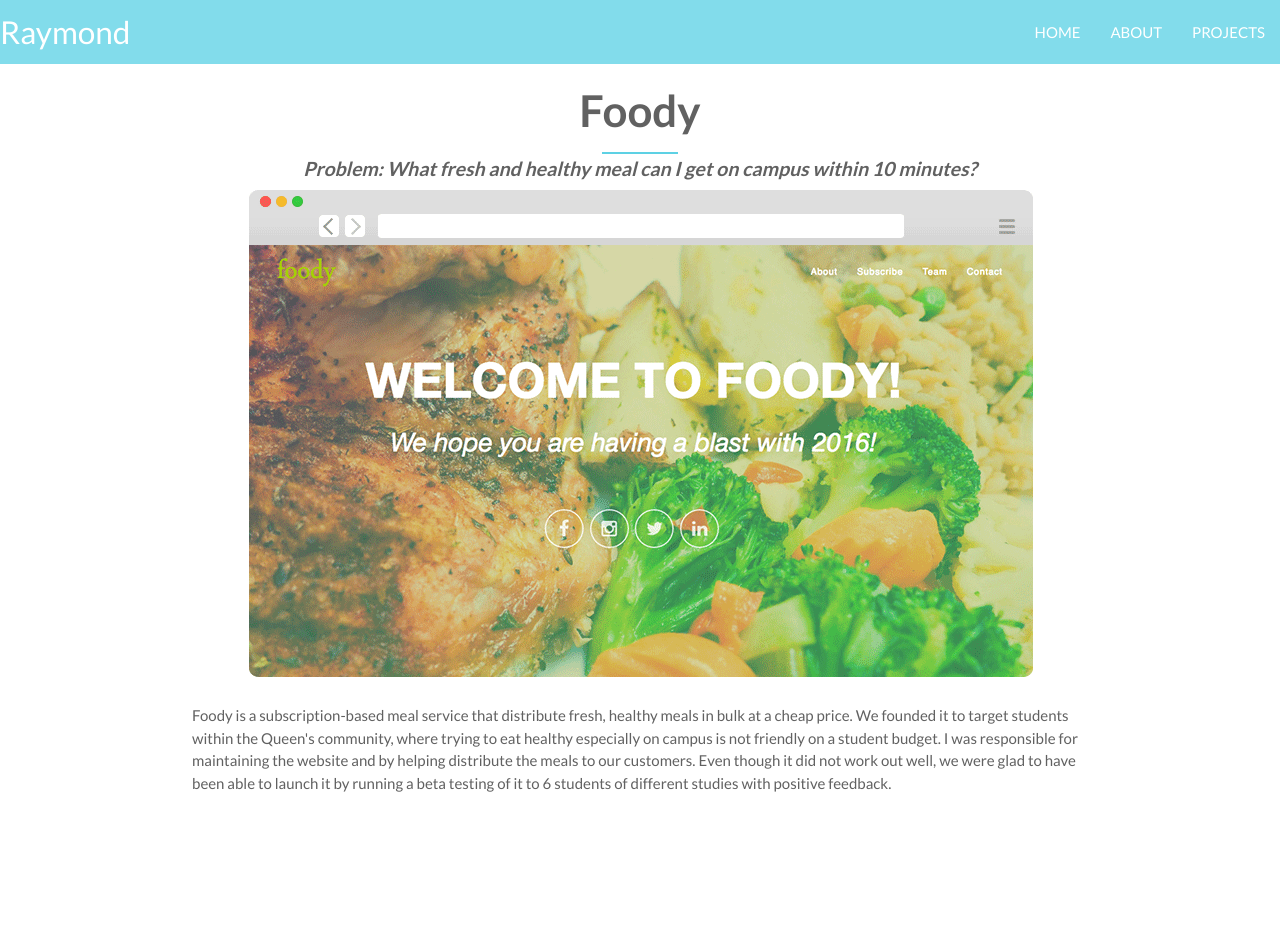
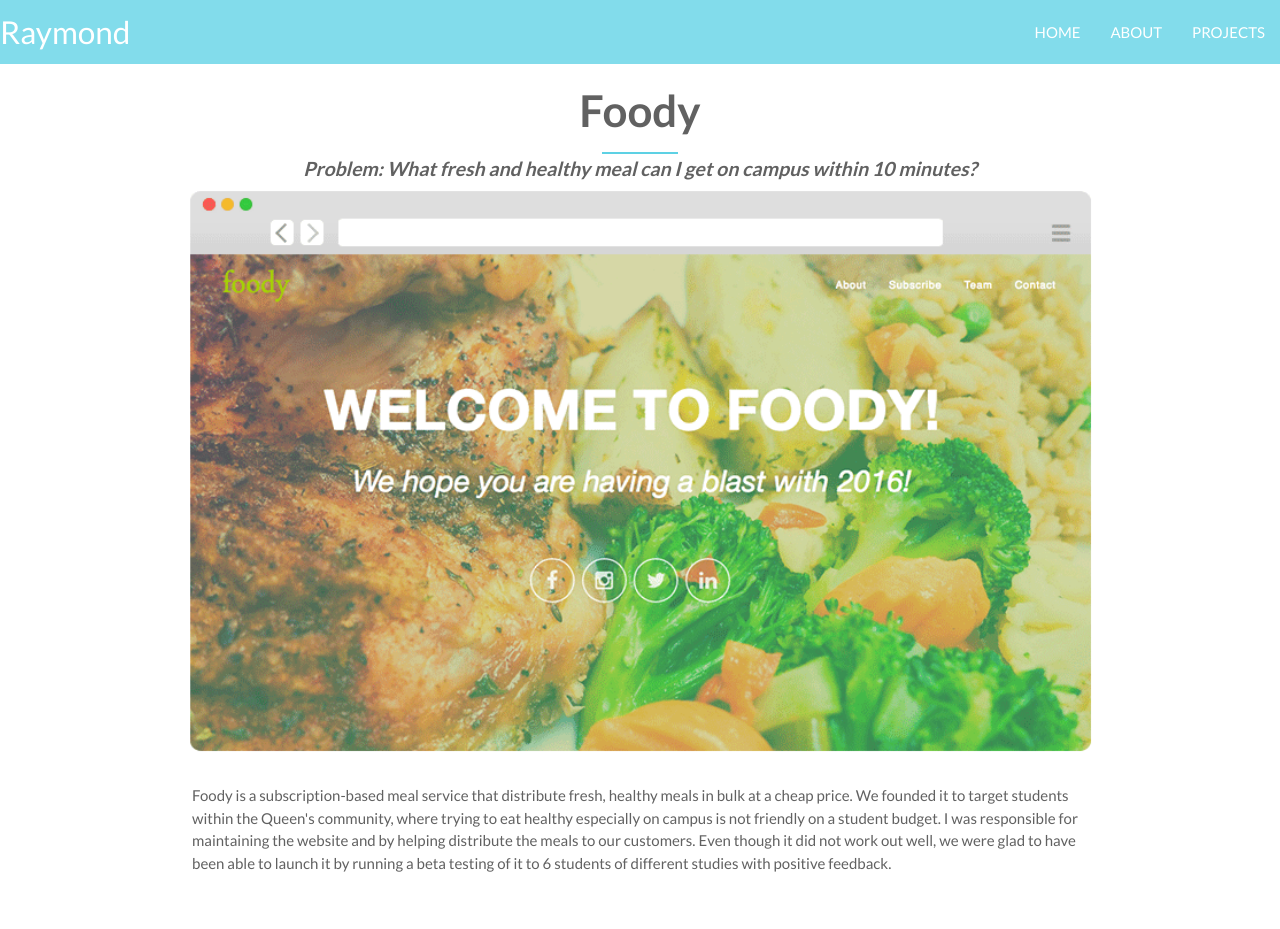
Before and after one commit to Web-Dev-Collaborative/Personal-Website-V2, a Jekyll site: the page built from _posts/2016-05-19-foody.markdown, in a window 1280 px wide. Built offline with Jekyll 4.4.1, drawn with Linux system fonts in a browser that asks for light colours; nearby versions of some CDN libraries; before the commit the page ends 900 px from its top, so only the background shows below that.

Commit message:
Fixed image sizing issue

```diff
--- a/_posts/2016-05-19-foody.markdown
+++ b/_posts/2016-05-19-foody.markdown
@@ -4,11 +4,13 @@ image: "blank4.png"
 ---
 
 <div class="container">
-	<div class="center">
+	<div class="col s12 m12 l12 center">
 		<h3 id="pTitle">Foody</h3>
 		<hr id="hrP">
 		<span id="problem">Problem: What fresh and healthy meal can I get on campus within 10 minutes?</span>
-		<img src="../img/portfolio/foody.png">
+		<div class="row">
+			<img id="portImg" src="../img/portfolio/foody.png">
+		</div>
 	</div>
 	<p>Foody is a subscription-based meal service that distribute fresh, healthy meals in bulk at a cheap price. We founded it to target students within the Queen's community, where trying to eat healthy especially on campus is not friendly on a student budget. I was responsible for maintaining the website and by helping distribute the meals to our customers. Even though it did not work out well, we were glad to have been able to launch it by running a beta testing of it to 6 students of different studies with positive feedback.</p>
 </div>
--- a/_posts/2016-05-20-appPortal.markdown
+++ b/_posts/2016-05-20-appPortal.markdown
@@ -4,11 +4,13 @@ image: "blank2.png"
 ---
 
 <div class="container">
-	<div class="center">
+	<div class="col s12 m12 l12 center">
 		<h3 id="pTitle">Application Portal</h3>
 		<hr id="hrP">
 		<p id="pSubTitle">Custom delegate portal for Queen's Startup Summit</p>
-		<img src="../img/portfolio/appportal.png">
+		<div class="row">
+			<img id="portImg" src="../img/portfolio/appportal.png">
+		</div>
 	</div>
 	<p>Created an application portal for Queen's Startup Summit in order to improve the efficiency of the delegation process. Before I created the portal, the previous delegate teams view all application through a spreadsheet. This increases the time to view an applicant's application especially when going over 100 applications. I have also included additional functionalities that will greatly benefit the delegation team by allowing them to work more efficiently like having real-time search and limiting the amount of applications view per page that would decrease the viewing time per applicant.</p>
 	<p>This is my first time building an application portal and implementing the MEAN stack. If I have to start all over again, I would definitely would like to implement it using Angular 2.0 instead of Angular 1.0.</p>
--- a/css/index.css
+++ b/css/index.css
@@ -144,7 +144,7 @@ hr#hrP {
     margin: 0 32vw 0 32vw;
 }
 
-img#blank {
+img#portImg, img#blank {
     width: 100%;
 }
 
```
Also changed, not shown: 5 other files.
